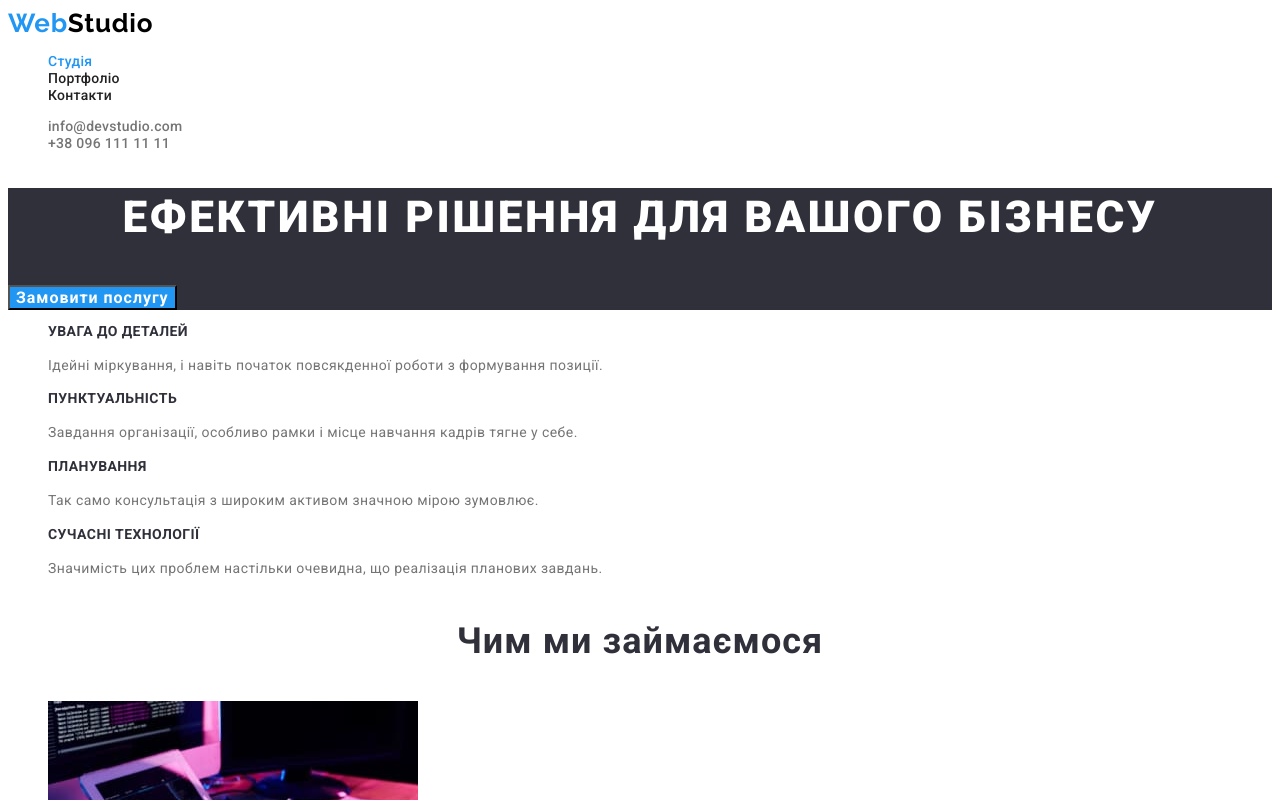
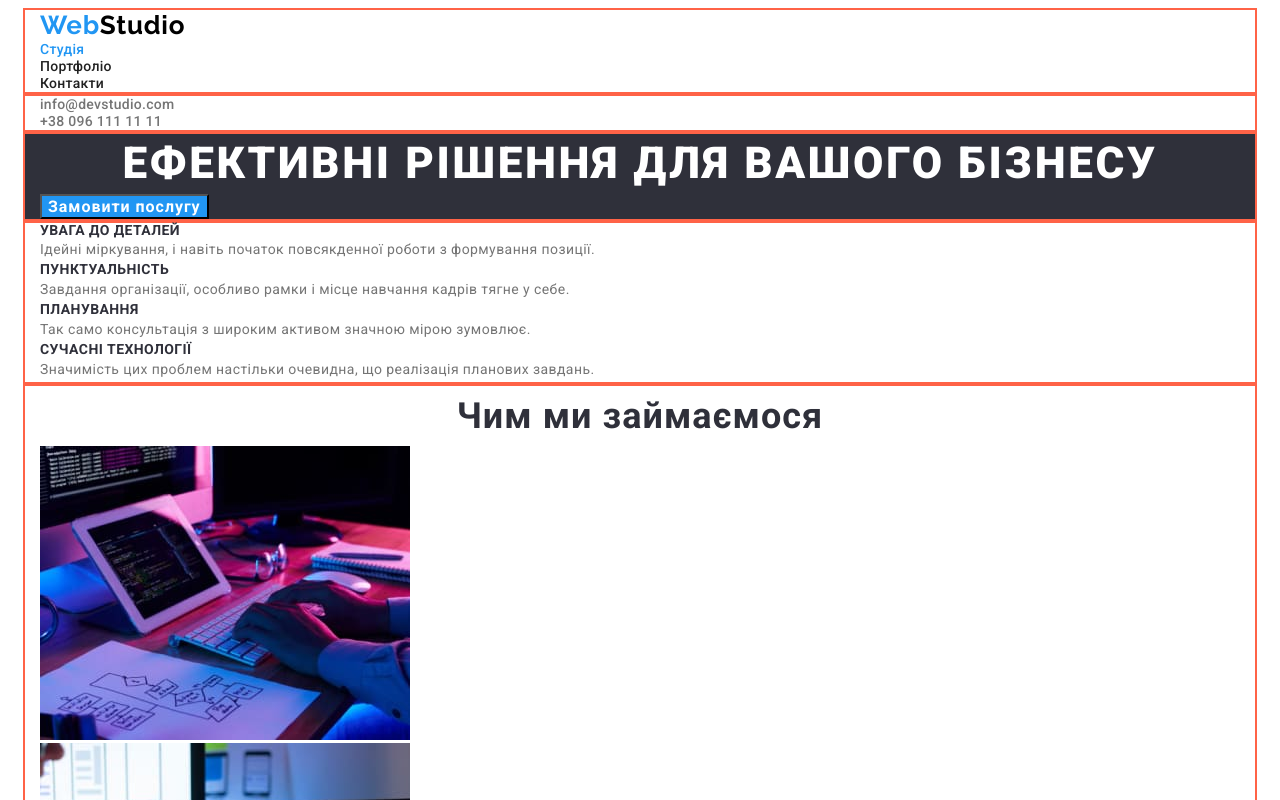
Before and after one commit to VladyslavMaksymenko01/goit-markup-hw-03, a plain HTML site: page index.html in a window 1280 px wide. Shown: the top 800 px of the page. Drawn offline with Linux system fonts and the light colour scheme.

Commit message:
add container

```diff
--- a/css/styles.css
+++ b/css/styles.css
@@ -40,6 +40,21 @@ body {
   text-decoration: none;
 }
 
+
+.container {
+  width: 1200px;
+  margin: 0 auto;
+  padding: 0 15px;
+  border: 2px solid  tomato ;
+}
+
+h1,h2,h3,h4,h5,h6,p{
+  margin: 0px;
+}
+ul,ol{
+padding-left: 0px;
+margin: 0px;
+}
 /* ________ШАПКА________*/
 
 .page-header {
--- a/index.html
+++ b/index.html
@@ -17,7 +17,7 @@
     <!-- Шапка -->
     <header class="page-header">
       <!-- Навигація -->
-      <nav class="site-nav">
+      <nav class="site-nav container">
         <a href="./index.html" class="logo">
           <span class="logo-accent">Web</span>Studio
         </a>
@@ -28,7 +28,7 @@
         </ul>
       </nav>
       <!-- Контакти -->
-      <ul class="contacts list">
+      <ul class="contacts list container">
         <li>
           <a href="mailto:info@devstudio.com" class="contact-links list"
             >info@devstudio.com
@@ -43,12 +43,12 @@
     </header>
     <main>
       <!-- Герой -->
-      <section class="hero">
+      <section class="hero container">
         <h1 class="hero-title">ЕФЕКТИВНІ РІШЕННЯ ДЛЯ ВАШОГО БІЗНЕСУ</h1>
         <button type="button" class="hero-btn">Замовити послугу</button>
       </section>
       <!-- Особливості -->
-      <section class="section">
+      <section class="section container">
         <h2 class="visually-hidden">Особливості</h2>
         <ul class="feature list">
           <li>
@@ -81,7 +81,7 @@
         </ul>
       </section>
       <!-- Чим займоемось -->
-      <section class="about-us">
+      <section class="about-us container">
         <h2 class="section-title">Чим ми займаємося</h2>
         <ul class="list">
           <li>
@@ -108,7 +108,7 @@
         </ul>
       </section>
       <!-- Наша команда -->
-      <section>
+      <section class="container">
         <h2 class="section-title">Наша команда</h2>
         <ul class="team-list list">
           <li>
@@ -139,7 +139,7 @@
       </section>
     </main>
     <!-- Адреса -->
-    <footer class="footer">
+    <footer class="footer container">
       <a href="./index.html" class="footer-logo"
         ><span class="footer-logo-accent">Web</span>Studio</a
       >
```
Also changed, not shown: portfolio.html (+1 -0 lines).
